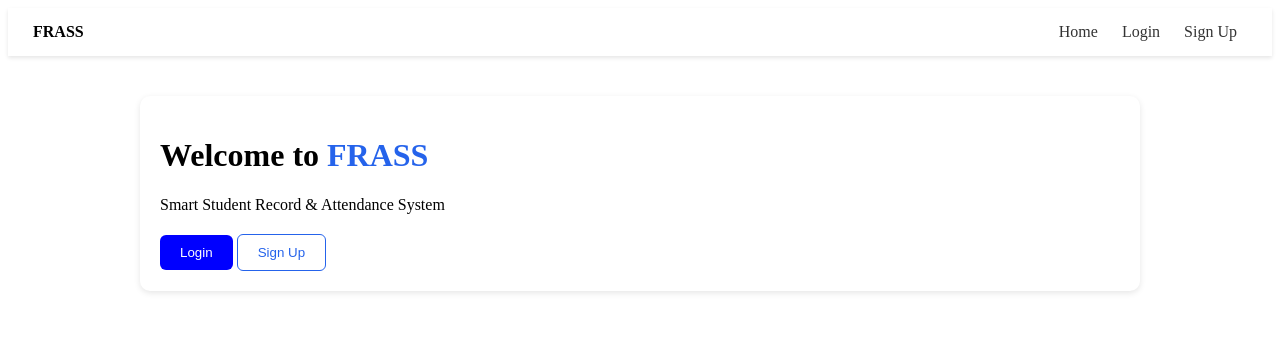
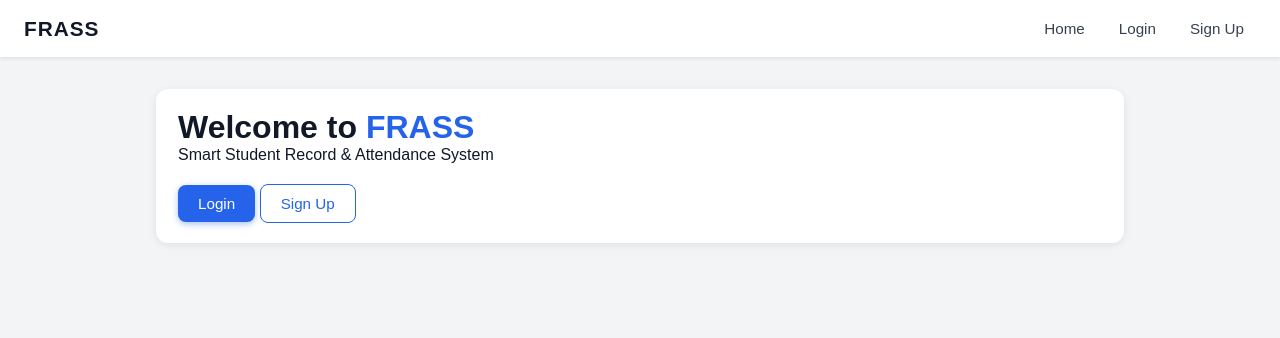
Before and after one commit to HiroX24/Frass, a Flask app: page / in a window 1280 px wide. Shown: the top 338 px of the page. Run offline with Flask 3, Linux system fonts and the light colour scheme; data comes from the database, SQL or seed files in the repository.

Commit message:
Update cool.css

```diff
--- a/static/cool.css
+++ b/static/cool.css
@@ -1,65 +1,145 @@
-body{
-    body {
+/* Global reset-ish */
+* {
+  box-sizing: border-box;
+  margin: 0;
+  padding: 0;
+}
+
+/* ------------ Layout ------------ */
+
+body {
   font-family: Arial, sans-serif;
   margin: 0;
-  background: #f9fafb;
+  background: #f3f4f6;
+  color: #111827;
 }
 
 header {
-  background: #fff;
-  padding: 15px 25px;
+  background: #ffffff;
+  padding: 12px 24px;
   display: flex;
   justify-content: space-between;
   align-items: center;
-  box-shadow: 0 2px 4px rgba(0,0,0,0.1);
+  box-shadow: 0 2px 4px rgba(0,0,0,0.08);
+  position: sticky;
+  top: 0;
+  z-index: 10;
+}
+
+.logo {
+  font-size: 1.3rem;
+  letter-spacing: 1px;
+}
+
+/* ------------ Navbar ------------ */
+
+nav {
+  display: flex;
+  gap: 10px;
 }
 
 nav a {
-  margin: 0 10px;
+  margin: 0;
   text-decoration: none;
-  color: #333;
+  color: #374151;
   cursor: pointer;
+  padding: 8px 12px;
+  border-radius: 6px;
+  transition:
+    transform 0.12s ease,
+    box-shadow 0.12s ease,
+    background-color 0.12s ease,
+    color 0.12s ease;
+  font-size: 0.95rem;
 }
 
 nav a:hover {
+  background-color: #e5edff;
   color: #2563eb;
+  transform: translateY(-1px);
+  box-shadow: 0 3px 6px rgba(37,99,235,0.22);
 }
+
+nav a:active {
+  transform: translateY(1px) scale(0.97);
+  box-shadow: 0 1px 3px rgba(0,0,0,0.2) inset;
+}
+
+/* ------------ Main & cards ------------ */
+
+main {
+  padding: 32px 16px 40px;
+  max-width: 1000px;
+  margin: 0 auto;
+}
+
+.card {
+  background: #ffffff;
+  padding: 20px 22px;
+  border-radius: 12px;
+  box-shadow: 0 2px 8px rgba(0,0,0,0.08);
+  margin-bottom: 20px;
+}
+
+/* ------------ Buttons ------------ */
 
 .btn {
   padding: 10px 20px;
-  border-radius: 6px;
+  border-radius: 8px;
   border: none;
   cursor: pointer;
+  font-size: 0.95rem;
+  display: inline-flex;
+  justify-content: center;
+  align-items: center;
+  gap: 6px;
+  transition:
+    transform 0.12s ease,
+    box-shadow 0.12s ease,
+    background-color 0.12s ease,
+    color 0.12s ease,
+    border-color 0.12s ease;
 }
 
 .btn-primary {
-  background: blue;
-  color: white;
+  background: #2563eb;
+  color: #ffffff;
+  box-shadow: 0 2px 6px rgba(37,99,235,0.4);
+}
+
+.btn-primary:hover {
+  background: #1d4ed8;
+  transform: translateY(-1px);
+  box-shadow: 0 4px 10px rgba(37,99,235,0.6);
+}
+
+.btn-primary:active {
+  transform: translateY(1px) scale(0.97);
+  box-shadow: 0 2px 6px rgba(0,0,0,0.25) inset;
 }
 
 .btn-outline {
-  background: #fff;
+  background: #ffffff;
   border: 1px solid #2563eb;
   color: #2563eb;
 }
 
-.card {
-  background: #fff;
-  padding: 20px;
-  border-radius: 10px;
-  box-shadow: 0 2px 6px rgba(0,0,0,0.1);
+.btn-outline:hover {
+  background: #e5edff;
 }
 
-main {
-  padding: 40px;
-  max-width: 1000px;
-  margin: auto;
+.btn.big {
+  padding: 14px 24px;
+  font-size: 1rem;
 }
+
+/* ------------ Stats & grid ------------ */
 
 .stats {
   display: flex;
   gap: 20px;
   margin-top: 20px;
+  flex-wrap: wrap;
 }
 
 .stats .card {
```
Also changed, not shown: other parts of static/cool.css (+75 -0 lines).
